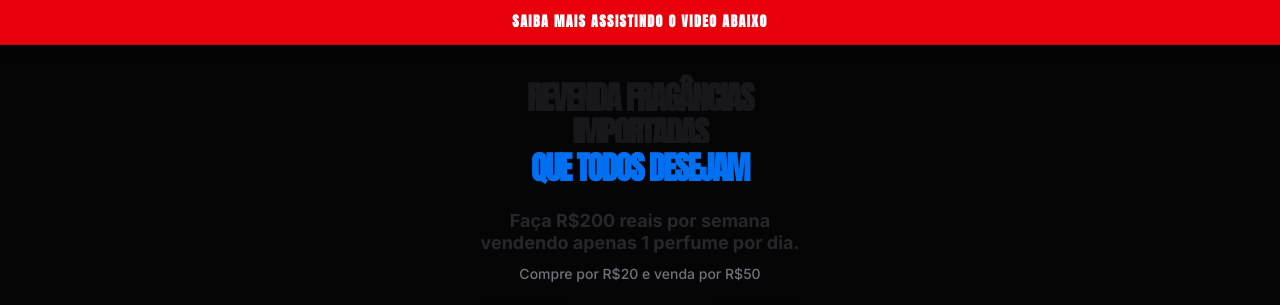
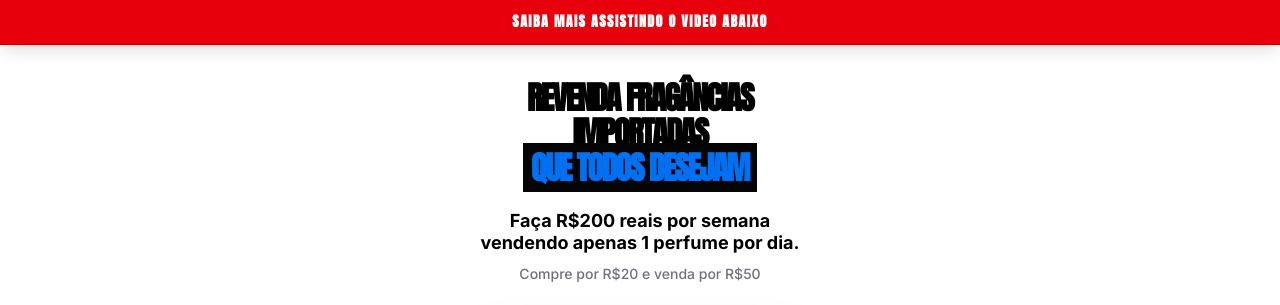
Before and after one commit to alemartins10k/Pagina-Perfumes, a React (Vite) app: page / in a window 1280 px wide. Shown: the top 305 px of the page. Built offline with nearby package versions, Linux system fonts and the light colour scheme.

Commit message:
feat: Update hero section styling
Changes background color and text color in the hero section to improve visual contrast and brand consistency.

```diff
--- a/src/App.tsx
+++ b/src/App.tsx
@@ -81,12 +81,12 @@ const Navbar = () => (
 );
 
 const Hero = () => (
-  <section className="section-padding section-dark pt-20">
+  <section className="section-padding bg-white pt-20">
     <div className="mobile-container text-center">
       <motion.h1
         initial={{ opacity: 0, y: 20 }}
         animate={{ opacity: 1, y: 0 }}
-        className="mb-6 text-[32px] text-zinc-900 font-display font-black leading-[1.1] tracking-tighter uppercase"
+        className="mb-6 text-[32px] text-black font-display font-black leading-[1.1] tracking-tighter uppercase"
       >
         REVENDA FRAGÂNCIAS IMPORTADAS <br />
         <span className="text-brand bg-dark px-2">QUE TODOS DESEJAM</span>
@@ -98,7 +98,7 @@ const Hero = () => (
         transition={{ delay: 0.1 }}
         className="mb-8"
       >
-        <p className="text-zinc-800 font-bold text-lg leading-tight mb-2">
+        <p className="text-black font-bold text-lg leading-tight mb-2">
           Faça R$200 reais por semana vendendo apenas 1 perfume por dia.
         </p>
         <p className="text-zinc-500 font-medium text-sm">
```
